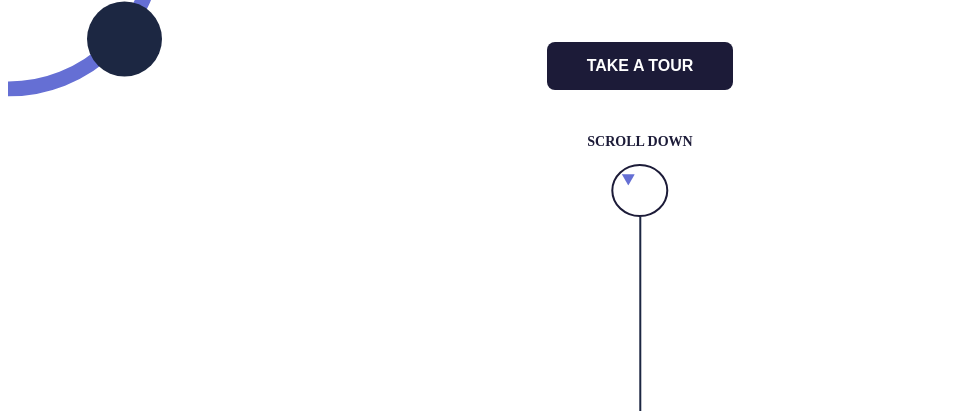
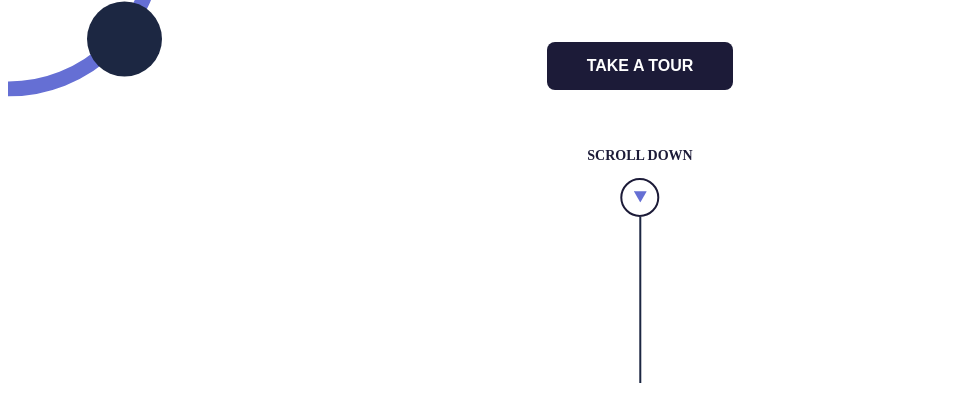
Before and after one commit to tsukiakari-academy/tsukiakari-academy-web, a Gatsby site: page /home/banner/banner in a window 1280 px wide. Shown: the part 505-916 px from the top of the page, without its empty margins (0-969 px from the left). After the commit the page ends 888 px from the top, so only its background shows below. Built offline with nearby package versions, Linux system fonts and the light colour scheme; Gatsby itself is replaced by a stand-in of ours.

Commit message:
style improvement on banner arrow

```diff
--- a/src/pages/home/banner/banner.scss
+++ b/src/pages/home/banner/banner.scss
@@ -90,11 +90,13 @@
   }
 
   &__caret-circle {
+    align-items: center;
     border: 2px solid $secondary;
     border-radius: 50%;
+    display: flex;
     height: 35px;
+    justify-content: center;
     margin: auto;
-    padding: 7px 9px;
     width: 35px;
 
   }
```
